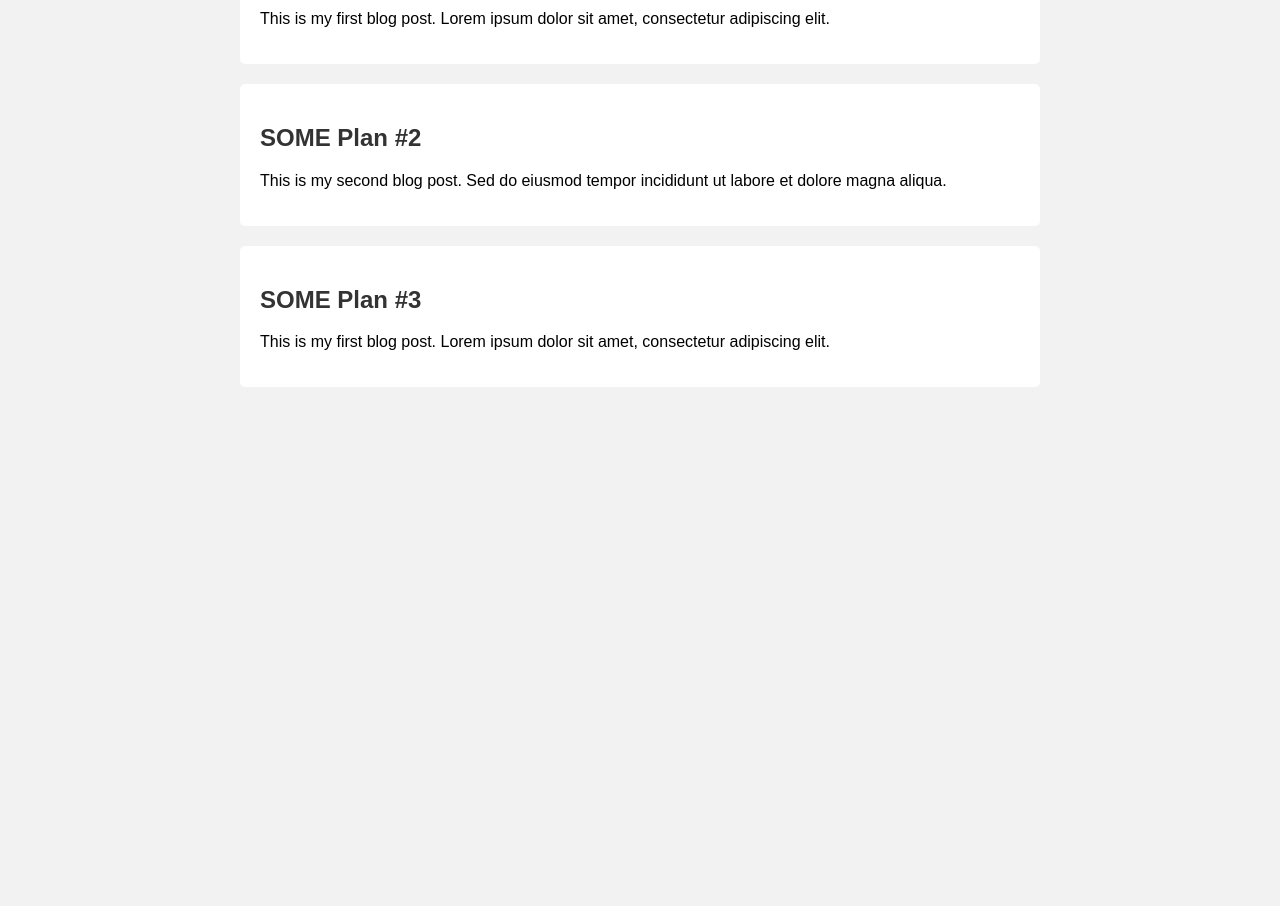
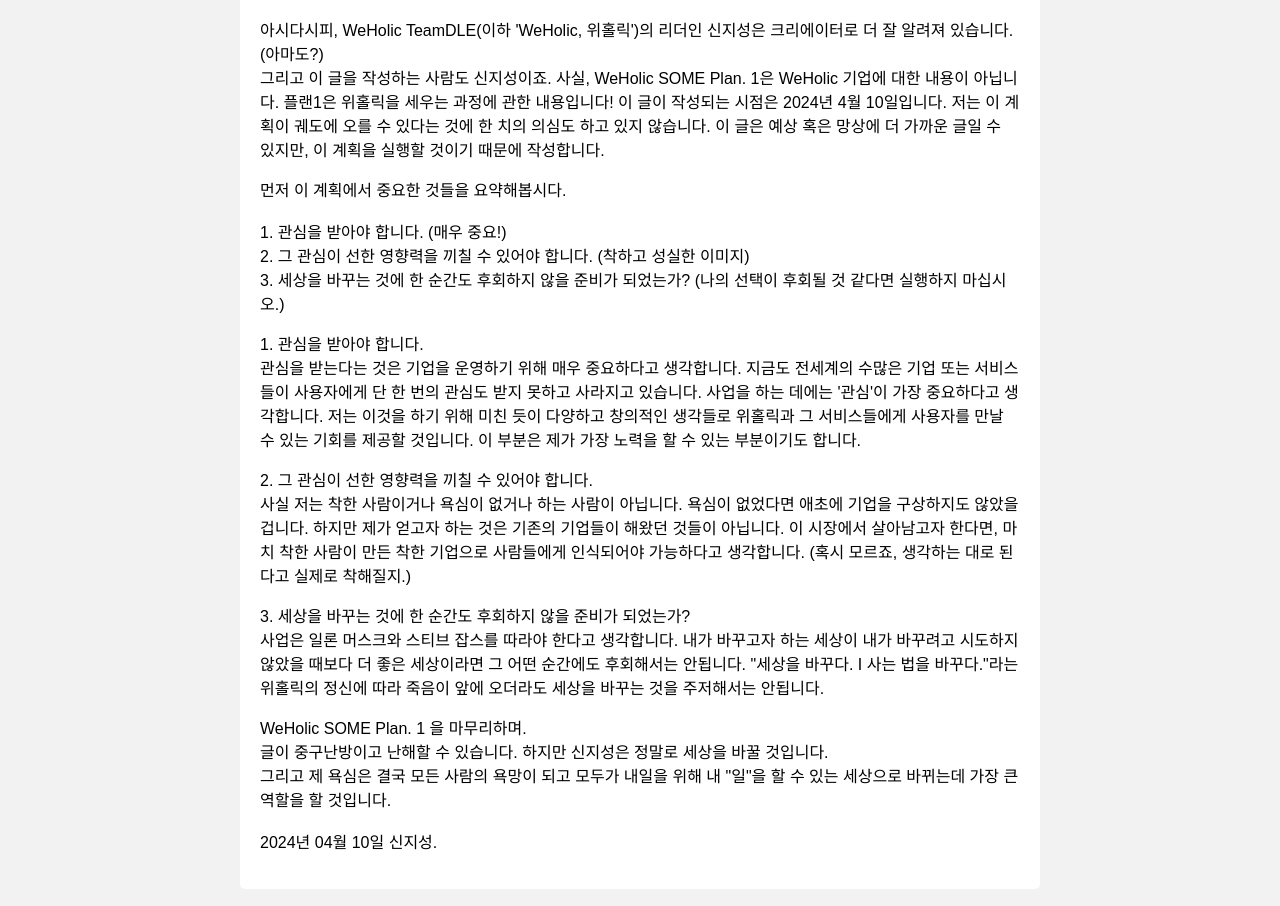
Before and after one commit to JisungEda55/unknown, a plain HTML site: page index.html in a window 1280 px wide. Shown: the part 168-1074 px from the top of the page. Before the commit the page ends 800 px from the top, so only its background shows below. Drawn offline with Linux system fonts and the light colour scheme.

Commit message:
Update index.html

```diff
--- a/index.html
+++ b/index.html
@@ -75,8 +75,31 @@
     </header>
     <main>
         <article>
-            <h2>SOME Plan #1</h2>
-            <p>This is my first blog post. Lorem ipsum dolor sit amet, consectetur adipiscing elit.</p>
+            <h2>우리들의 비밀스러운 WeHolic SOME Plan. 1 (쉿! 비밀이에요.)
+</h2>
+            <p>아시다시피, WeHolic TeamDLE(이하 'WeHolic, 위홀릭')의 리더인 신지성은 크리에이터로 더 잘 알려져 있습니다. (아마도?)<br>그리고 이 글을 작성하는 사람도 신지성이죠. 사실, WeHolic SOME Plan. 1은 WeHolic 기업에 대한 내용이 아닙니다. 플랜1은 위홀릭을 세우는 과정에 관한 내용입니다! 이 글이 작성되는 시점은 2024년 4월 10일입니다. 저는 이 계획이 궤도에 오를 수 있다는 것에 한 치의 의심도 하고 있지 않습니다. 이 글은 예상 혹은 망상에 더 가까운 글일 수 있지만, 이 계획을 실행할 것이기 때문에 작성합니다.</p>
+
+<p>먼저 이 계획에서 중요한 것들을 요약해봅시다.<br>
+<br>
+1. 관심을 받아야 합니다. (매우 중요!)<br>
+2. 그 관심이 선한 영향력을 끼칠 수 있어야 합니다. (착하고 성실한 이미지)<br>
+3. 세상을 바꾸는 것에 한 순간도 후회하지 않을 준비가 되었는가? (나의 선택이 후회될 것 같다면 실행하지 마십시오.)</p>
+
+<p>1. 관심을 받아야 합니다.<br>
+관심을 받는다는 것은 기업을 운영하기 위해 매우 중요하다고 생각합니다. 지금도 전세계의 수많은 기업 또는 서비스들이 사용자에게 단 한 번의 관심도 받지 못하고 사라지고 있습니다. 사업을 하는 데에는 '관심'이 가장 중요하다고 생각합니다. 저는 이것을 하기 위해 미친 듯이 다양하고 창의적인 생각들로 위홀릭과 그 서비스들에게 사용자를 만날 수 있는 기회를 제공할 것입니다. 이 부분은 제가 가장 노력을 할 수 있는 부분이기도 합니다.</p>
+
+<p>2. 그 관심이 선한 영향력을 끼칠 수 있어야 합니다.<br>
+사실 저는 착한 사람이거나 욕심이 없거나 하는 사람이 아닙니다. 욕심이 없었다면 애초에 기업을 구상하지도 않았을 겁니다. 하지만 제가 얻고자 하는 것은 기존의 기업들이 해왔던 것들이 아닙니다. 이 시장에서 살아남고자 한다면, 마치 착한 사람이 만든 착한 기업으로 사람들에게 인식되어야 가능하다고 생각합니다. (혹시 모르죠, 생각하는 대로 된다고 실제로 착해질지.)</p>
+
+<p>3. 세상을 바꾸는 것에 한 순간도 후회하지 않을 준비가 되었는가?<br>
+사업은 일론 머스크와 스티브 잡스를 따라야 한다고 생각합니다. 내가 바꾸고자 하는 세상이 내가 바꾸려고 시도하지 않았을 때보다 더 좋은 세상이라면 그 어떤 순간에도 후회해서는 안됩니다. "세상을 바꾸다. I 사는 법을 바꾸다."라는 위홀릭의 정신에 따라 죽음이 앞에 오더라도 세상을 바꾸는 것을 주저해서는 안됩니다.</p>
+
+<p>WeHolic SOME Plan. 1 을 마무리하며. <br>
+글이 중구난방이고 난해할 수 있습니다. 하지만 신지성은 정말로 세상을 바꿀 것입니다. <br>
+그리고 제 욕심은 결국 모든 사람의 욕망이 되고 모두가 내일을 위해 내 "일"을 할 수 있는 세상으로 바뀌는데 가장 큰 역할을 할 것입니다. <br>
+<br>
+2024년 04월 10일 신지성.</p>
+
         </article>
         <article>
             <h2>SOME Plan #2</h2>
```
